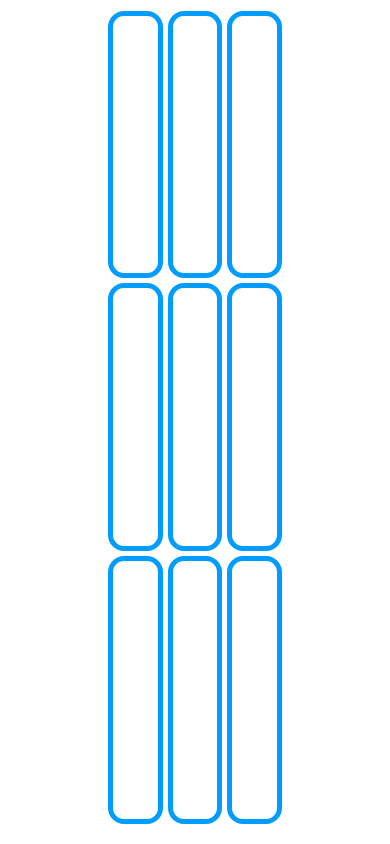
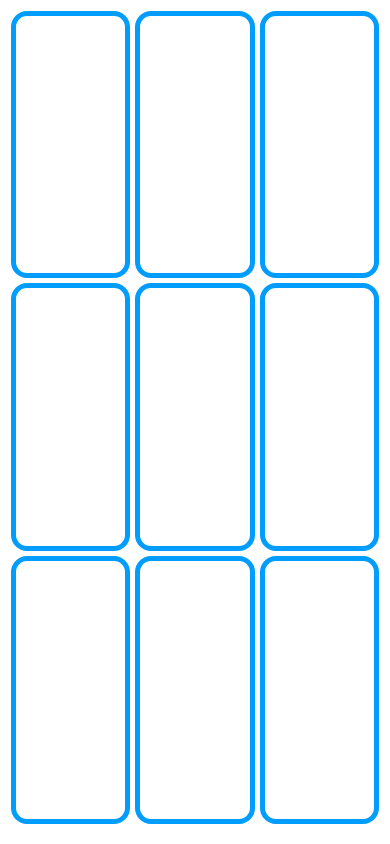
Before and after one commit to Aripov-Sirojiddin/Project-Tic-Tac-Toe, a plain HTML site: page index.html in a window 390 px wide. Drawn offline with Linux system fonts and the light colour scheme.

Commit message:
Fixed styling issue for smaller screens

```diff
--- a/style.css
+++ b/style.css
@@ -2,7 +2,11 @@ html {
     height: 97%;
     padding-inline: 25%;
 }
-html
+@media only screen and (max-width: 800px) {
+  html {
+        padding-inline: 0;
+  }
+}
 body {
     height: 100%;
     display: grid;
```
